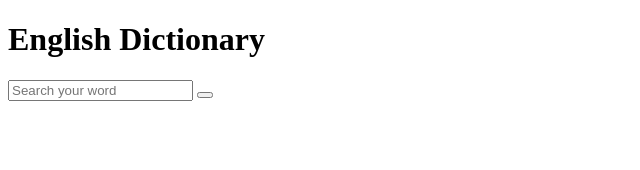
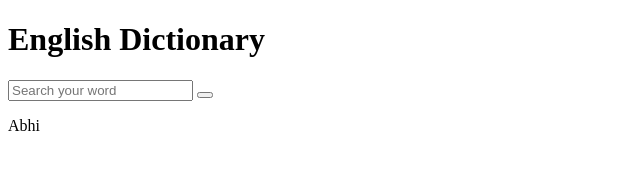
Before and after one commit to Abhishek111883/Dictionary-website, a plain HTML site: page index.html in a window 1280 px wide. Shown: the full height of the page, 0-640 px from the left. Drawn offline with Linux system fonts and the light colour scheme.

Commit message:
para modify

```diff
--- a/index.html
+++ b/index.html
@@ -13,5 +13,7 @@
         <input type="text" class="search" placeholder="Search your word">
         <button></button>
     </div>
+
+    <p>Abhi</p>
 </body>
 </html>
```
